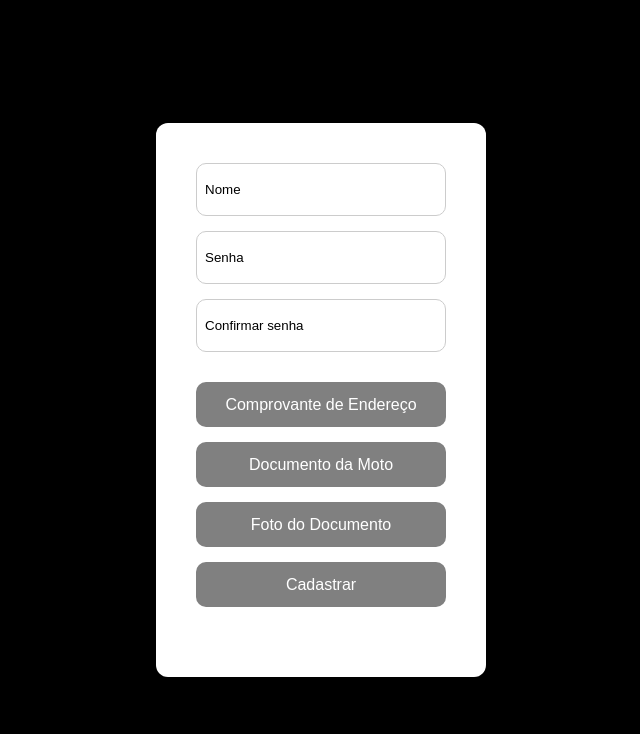
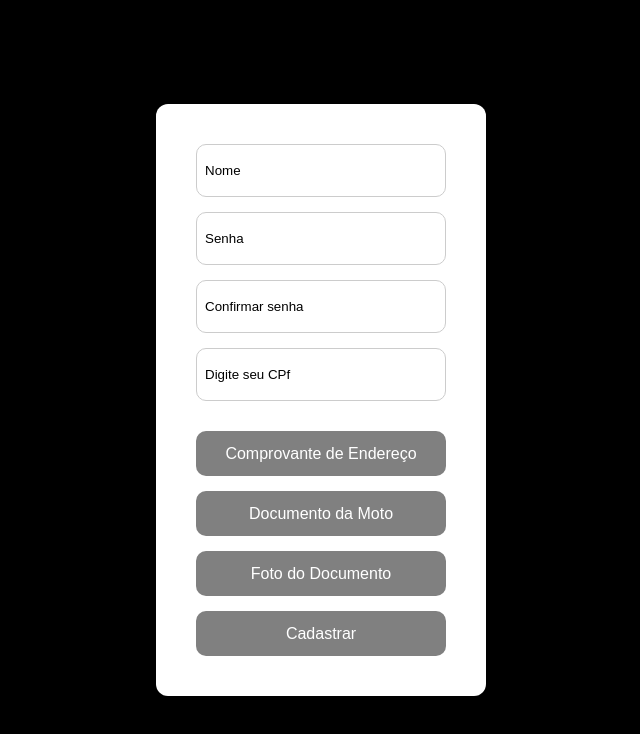
Before and after one commit to JoseGabriel79/DropPoint, a plain HTML site: page front_end/public/casdastroMotoboy.html in a window 1280 px wide. Shown: the whole page, without its empty margins (319-959 px from the left). Drawn offline with Linux system fonts and the light colour scheme.

Commit message:
Update casdastroMotoboy.html

```diff
--- a/front_end/public/casdastroMotoboy.html
+++ b/front_end/public/casdastroMotoboy.html
@@ -14,7 +14,9 @@
             <input type="text" placeholder="Nome">
             <input type="password" placeholder="Senha">
             <input type="password" placeholder="Confirmar senha">
+            <input type="number" placeholder="Digite seu CPf">
         </div>
+
         <div class="Documento">
 
             <button type="button" onclick="document.getElementById('endereco').click()">Comprovante de Endereço</button>
@@ -25,9 +27,8 @@
 
             <button type="button" onclick="document.getElementById('fotoDoc').click()">Foto do Documento</button>
             <input type="file" id="fotoDoc" style="display: none;">
-            <a href="">
-                <button class="buttonlogin">Cadastrar</button>
 
+            <button class="buttonlogin" onclick="window.location.href='loginMotoboy.html'">Cadastrar</button>
         </div>
     </div>
 </body>
```
